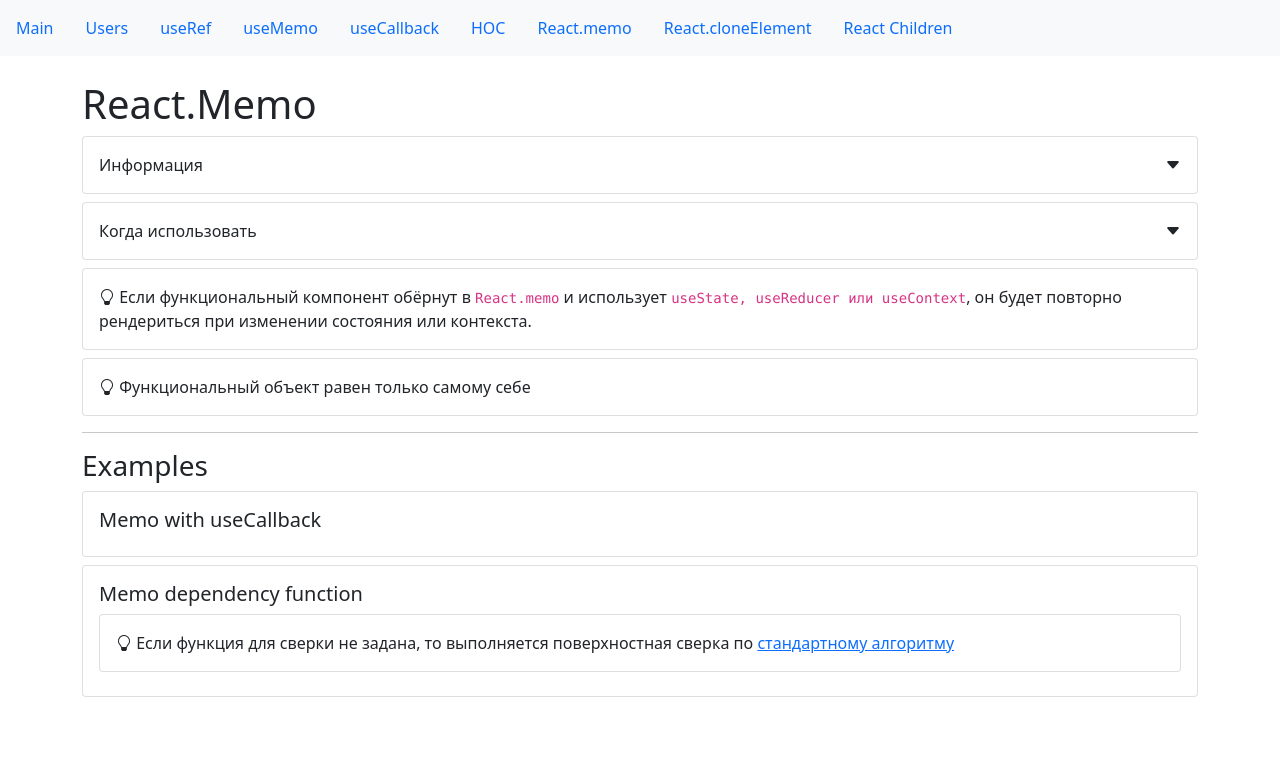
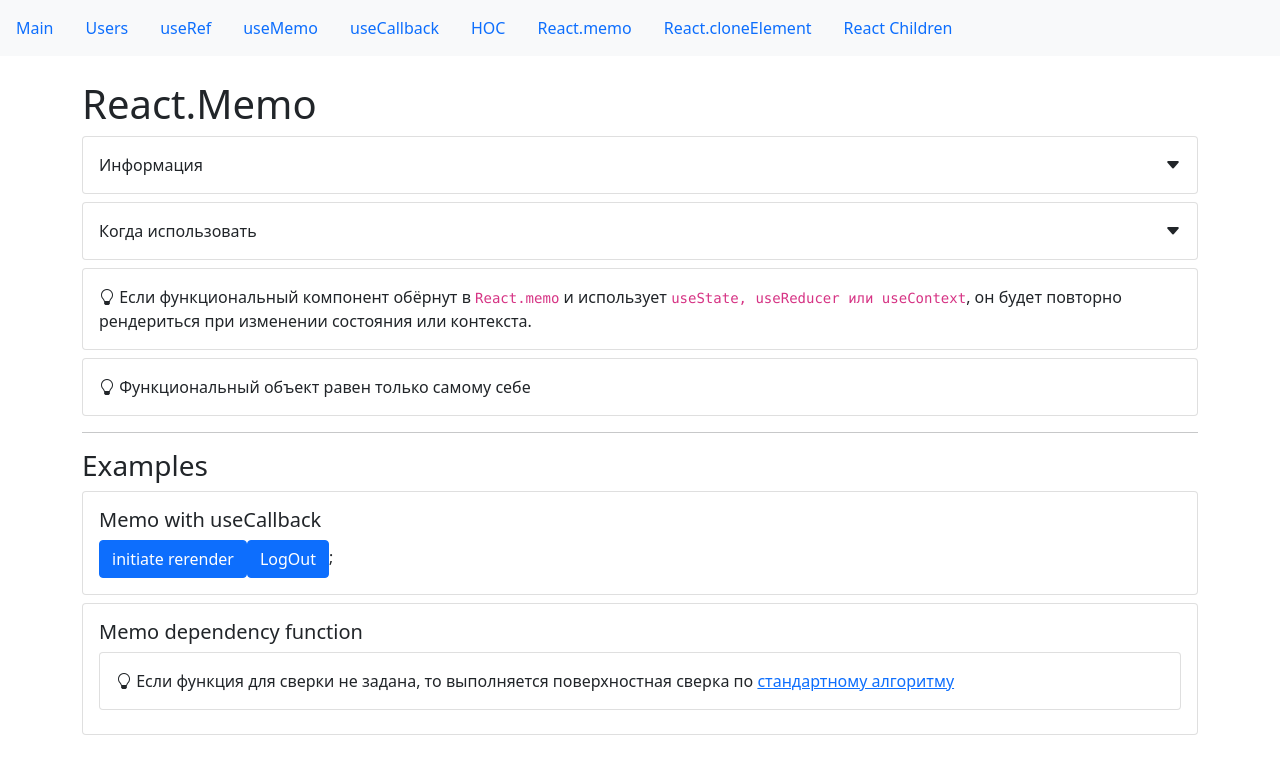
Before and after one commit to VladimirMolchanov/start-hooks, a React (Create React App) app: page /memo in a window 1280 px wide. Shown: the top 774 px of the page. Built offline with nearby package versions, Linux system fonts and the light colour scheme.

Commit message:
6. React.Memo

```diff
--- a/src/app/components/examples/memo/memoWithUseCallbackExample.jsx
+++ b/src/app/components/examples/memo/memoWithUseCallbackExample.jsx
@@ -1,5 +1,34 @@
+import React, { useCallback, useEffect, useState } from "react";
+import PropTypes from "prop-types";
+
+const LogOutButton = ({ onLogOut }) => {
+    useEffect(() => {
+        console.log("render button");
+    });
+    return <button className="btn btn-primary" onClick={onLogOut}>LogOut</button>;
+};
+LogOutButton.propTypes = {
+    onLogOut: PropTypes.func
+};
+function areEqual(prevProps, nextProps) {
+    if (prevProps.onLogOut !== nextProps.onLogOut) {
+        return false;
+    }
+    return true;
+}
+const MemoizedLogOutButton = React.memo(LogOutButton, areEqual);
+
 const MemoWithUseCallbackExample = (props) => {
-    return null;
+    const [state, setState] = useState(false);
+    const handleLogOut = useCallback(() => {
+        localStorage.removeItem("auth");
+    }, [props]);
+    return (
+        <>
+            <button className="btn btn-primary" onClick={() => setState(!state)}>initiate rerender</button>
+            <MemoizedLogOutButton onLogOut={handleLogOut} />;
+        </>
+    );
 };
 
 export default MemoWithUseCallbackExample;
```
